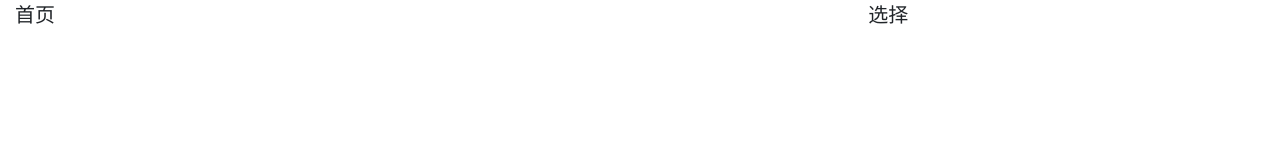
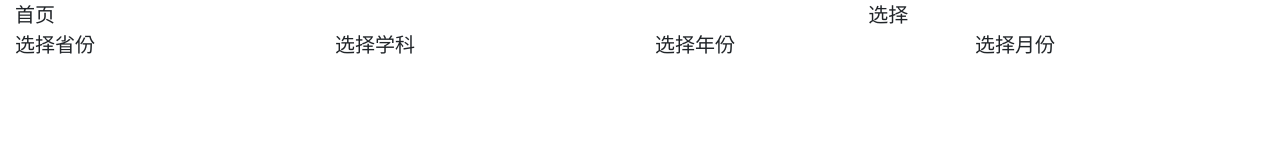
Before and after one commit to ryanyr/platform-medi, a website: page app/view/client/postsList.html in a window 1280 px wide. Drawn offline with nearby package versions, Linux system fonts and the light colour scheme; files that its build step writes are made by us from their sources; files whose address does not match are found by name.

```diff
--- a/app/view/client/postsList.html
+++ b/app/view/client/postsList.html
@@ -1,6 +1,25 @@
 {% extends "template.html"%}
 {% block content %}
 {% include "../navtop.html"%}
+<div class="searchCondition">
+        <div class="row">
+            <div class="col-3 top-menu-block">
+                选择省份
+            </div>
+            <div class="col-3 top-menu-block">
+                选择学科
+            </div>
+            <div class="col-3 top-menu-block">
+                选择年份
+            </div>
+            <div class="col-3 top-menu-block">
+                选择月份
+            </div>
+        </div>
+</div>
+<div class="search">
+
+</div>
 <div class="postlist">
     {% for post in posts %}
     <li>{{post.id}}{{post.content}}</li>
```
Also changed, not shown: app/view/navtop.html (+1 -1 lines).
